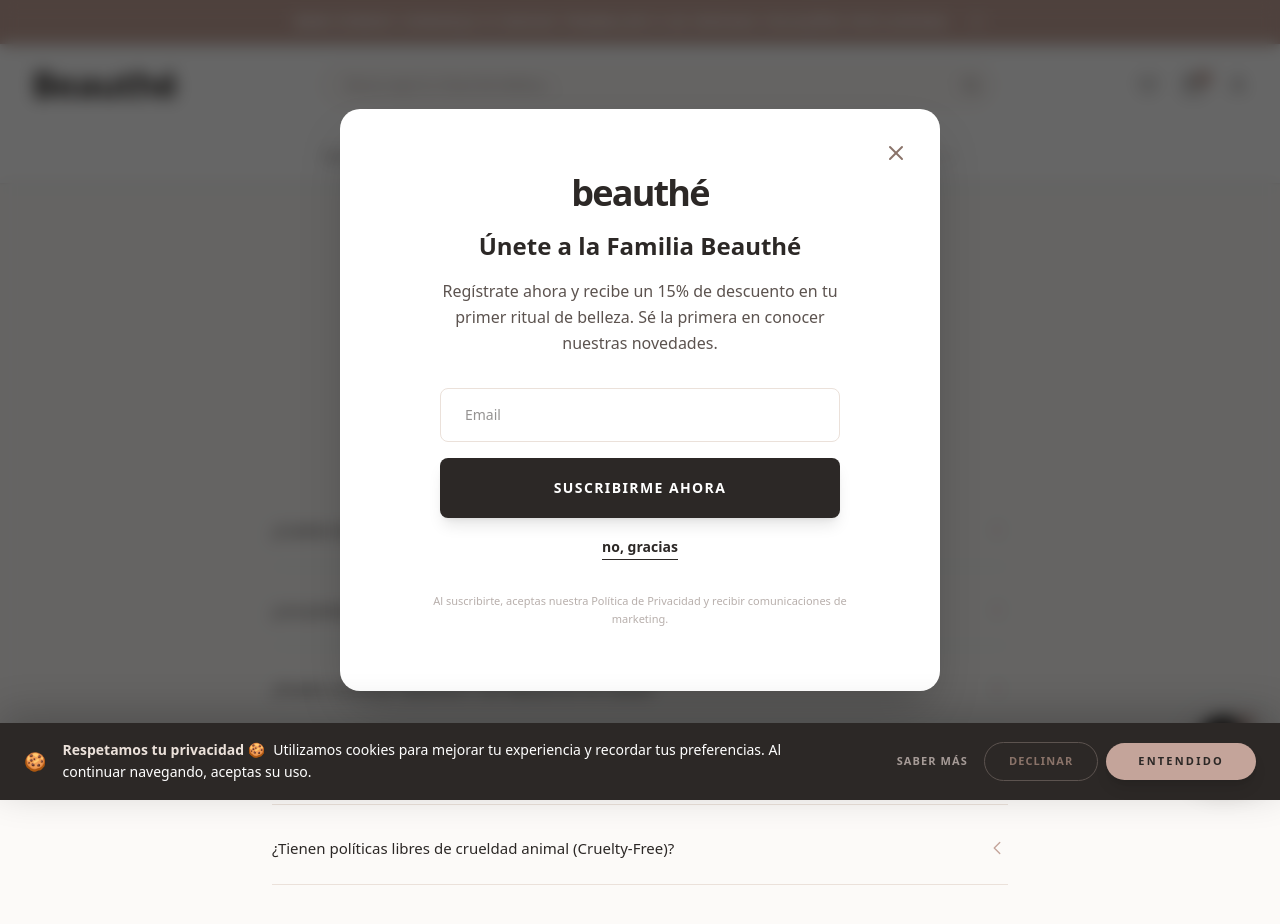
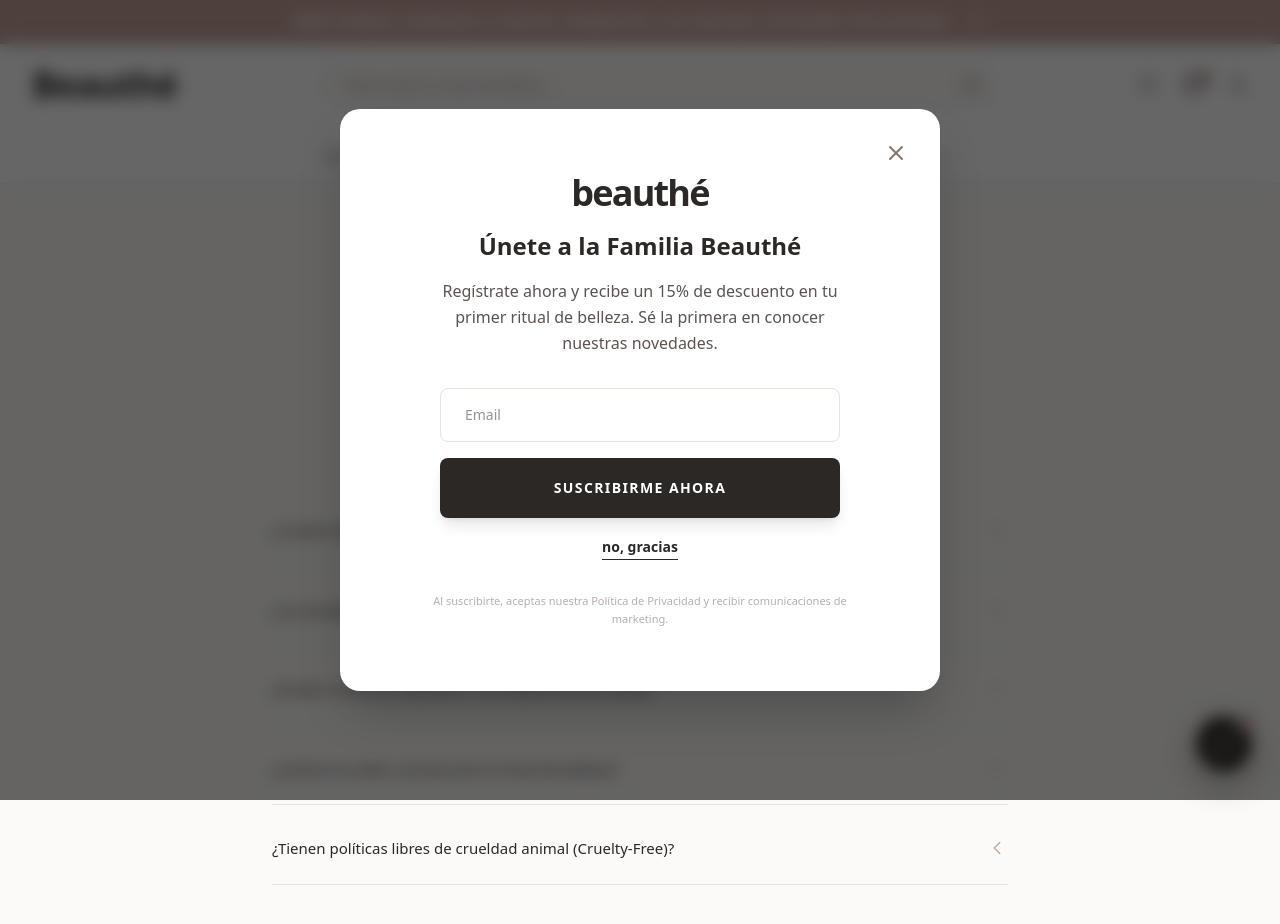
Before and after one commit to repecontato-cmd/beaythe, a React (Vite) app: page /faq in a window 1280 px wide. Shown: the top 924 px of the page. Built offline with nearby package versions, Linux system fonts and the light colour scheme.

Commit message:
Auto-update: components/CROBanners.jsx

```diff
--- a/src/components/CROBanners.jsx
+++ b/src/components/CROBanners.jsx
@@ -57,46 +57,6 @@
                 )}
             </AnimatePresence>
 
-            {/* Cookie Consent Banner */}
-            <AnimatePresence>
-                {showConsentBanner && (
-                    <motion.div
-                        initial={{ opacity: 0, y: 100 }}
-                        animate={{ opacity: 1, y: 0 }}
-                        exit={{ opacity: 0, y: 100 }}
-                        className="fixed bottom-0 left-0 w-full bg-[#2C2826] text-white z-[100] py-4 px-6 shadow-[0_-10px_40px_rgba(0,0,0,0.2)]"
-                    >
-                        <div className="max-w-[1440px] mx-auto flex flex-col md:flex-row items-center justify-between gap-4">
-                            <div className="flex flex-col md:flex-row items-center gap-2 md:gap-4 text-center md:text-left">
-                                <span className="text-lg">🍪</span>
-                                <p className="text-[13px] md:text-sm font-light leading-relaxed max-w-3xl">
-                                    <span className="font-bold mr-2 text-[#EBE1DA]">{t('common.cookies.title')}</span>
-                                    {t('common.cookies.message')}
-                                </p>
-                            </div>
-                            <div className="flex items-center gap-4 shrink-0">
-                                <Link to="/historia" className="text-[11px] uppercase tracking-widest font-bold text-[#A69B97] hover:text-white transition-colors">
-                                    {t('common.cookies.more')}
-                                </Link>
-                                <div className="flex items-center gap-2">
-                                    <button
-                                        onClick={declineConsent}
-                                        className="px-6 py-2.5 rounded-full text-[11px] font-bold uppercase tracking-widest text-[#8A7369] bg-transparent border border-[#5C534F] hover:bg-[#5C534F] hover:text-white transition-all whitespace-nowrap"
-                                    >
-                                        {t('common.cookies.decline')}
-                                    </button>
-                                    <button
-                                        onClick={acceptConsent}
-                                        className="bg-[#C4A49A] text-[#2C2826] px-8 py-2.5 rounded-full text-[11px] font-black uppercase tracking-[0.2em] hover:bg-white transition-all shadow-lg active:scale-95"
-                                    >
-                                        {t('common.cookies.accept')}
-                                    </button>
-                                </div>
-                            </div>
-                        </div>
-                    </motion.div>
-                )}
-            </AnimatePresence>
         </>
     );
 }
```
